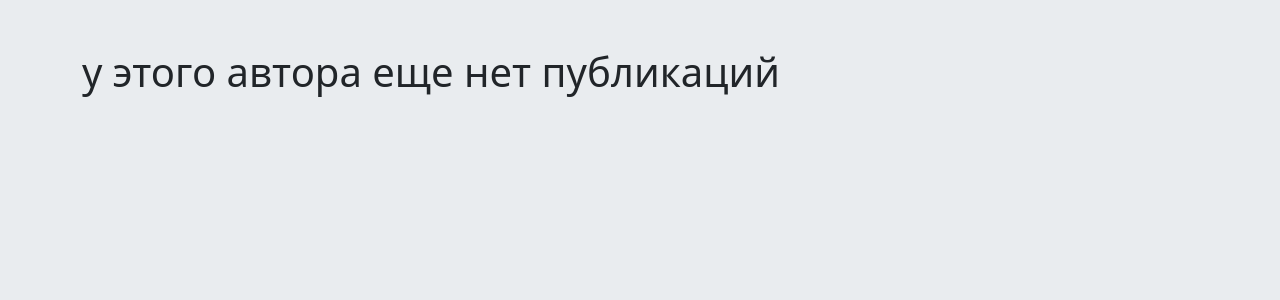
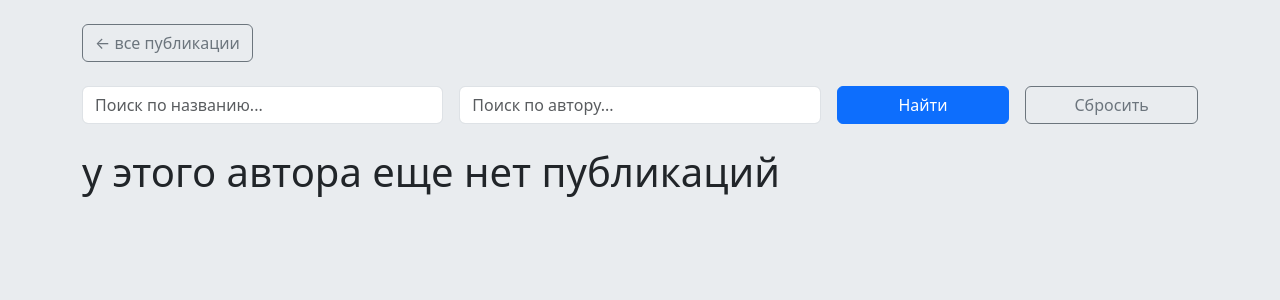
Before and after one commit to Zheka-m-p/My_Django_projects, a Django app: page /blog/all_post_by_one_author/1/ in a window 1280 px wide. Shown: the part 56-356 px from the top of the page. Run offline with Django 5.2, Linux system fonts and the light colour scheme; data that the repository does not hold is empty.

Commit message:
Таакс, вроде наладил навигацию как хотел, Блог в принципе рабочий уже совсем

```diff
--- a/Second_project/blog/templates/blog/all_post_by_one_author.html
+++ b/Second_project/blog/templates/blog/all_post_by_one_author.html
@@ -12,19 +12,30 @@
             background-color: #f0f8ff;
             border: 1px solid #b0c4de;
         }
+        a {text-decoration: none;}
     </style>
 </head>
 <body>
 {% include 'main/includes/main_navbar.html' %}
-<div class="container mt-5">
+<div class="container mt-3">
+    <!-- 🔹 Кнопка "Назад" -->
+    <a href="{% url 'blog:all_posts' %}" class="btn btn-outline-secondary">← все публикации</a>
+</div>
+<div class="container mt-4">
+
+    <div class="mt-3">
+        {% include 'blog/includes/search_form.html' %}
+    </div>
+
     <!-- 🔹 Заголовок и сообщение зависит от наличия постов -->
     {% if posts %}
         <h1 class="mb-4">
             {% if user.is_authenticated and posts.0.author == user %}
-                все мои публикации | <a href="{% url 'blog:create_post' %}">написать новую</a>
+                мои публикации: | <a href="{% url 'blog:create_post' %}">написать новую</a> |
             {% else %}
-                все публикации автора
+                все публикации автора: |
             {% endif %}
+                <a href="{% url 'blog:home' %}">на главную</a>
         </h1>
         {% for post in posts %}
             <div class="card mb-3">
@@ -40,7 +51,7 @@
         <!-- 🔹 Сообщение, если постов нет -->
         <h1 class="mb-4">
             {% if user.is_authenticated and request.resolver_match.kwargs.pk == user.pk %}
-                еще нет публикаций, <a href="{% url 'blog:create_post' %}">написать</a>
+                еще нет публикаций: | <a href="{% url 'blog:create_post' %}">написать</a>
             {% else %}
                 у этого автора еще нет публикаций
             {% endif %}
--- /dev/null
+++ b/Second_project/blog/templates/blog/includes/search_form.html
@@ -0,0 +1,16 @@
+<form method="GET" class="mb-4">
+    <div class="row g-3">
+        <div class="col-md-4">
+            <input type="text" name="title" class="form-control" placeholder="Поиск по названию..." value="{{ request.GET.title }}">
+        </div>
+        <div class="col-md-4">
+            <input type="text" name="author" class="form-control" placeholder="Поиск по автору..." value="{{ request.GET.author }}">
+        </div>
+        <div class="col-md-2">
+            <button type="submit" class="btn btn-primary w-100">Найти</button>
+        </div>
+        <div class="col-md-2">
+            <a href="{{ request.path }}" class="btn btn-outline-secondary w-100">Сбросить</a>
+        </div>
+    </div>
+</form>
--- a/Second_project/blog/views.py
+++ b/Second_project/blog/views.py
@@ -74,9 +74,20 @@ class PostListViewByOneAuthor(ListView):
     context_object_name = 'posts'
     ordering = ['-updated_at']
 
+
     def get_queryset(self):
         author_id = self.kwargs['pk']  # ← id автора из URL
-        return Post.objects.filter(author_id=author_id)
+        queryset = Post.objects.filter(author_id=author_id)
+
+        title = self.request.GET.get('title') # 🔹 фильтрация по названию и автору
+        author = self.request.GET.get('author')
+
+        if title:
+            queryset = queryset.filter(title__icontains=title)
+        if author:
+            queryset = queryset.filter(author__username__icontains=author)
+
+        return queryset
 
 
 class PostCreateView(LoginRequiredMixin, CreateView):
```
Also changed, not shown: Second_project/blog/templates/blog/all_posts.html (+2 -19 lines), Second_project/blog/templates/blog/solo_post.html (+9 -0 lines).
